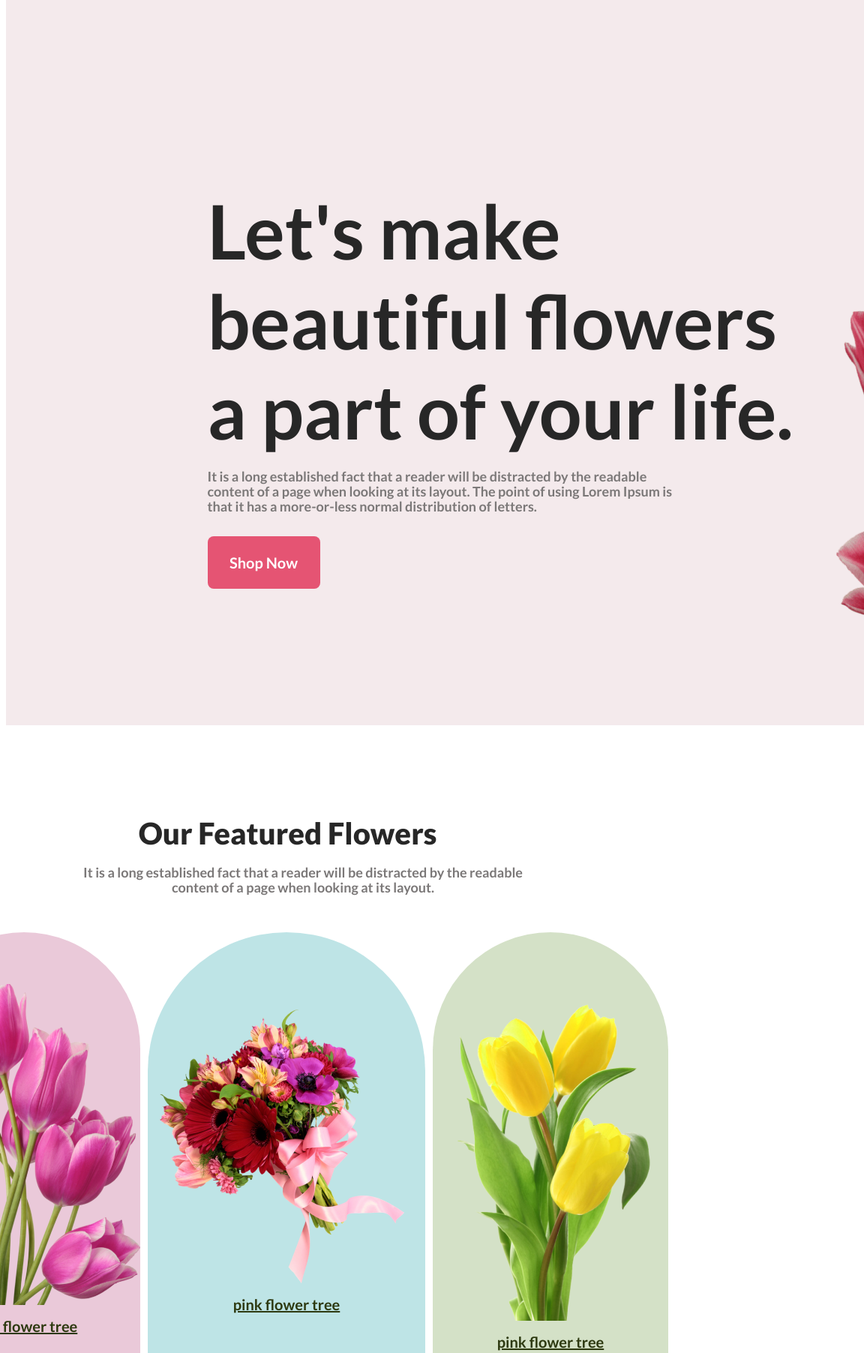
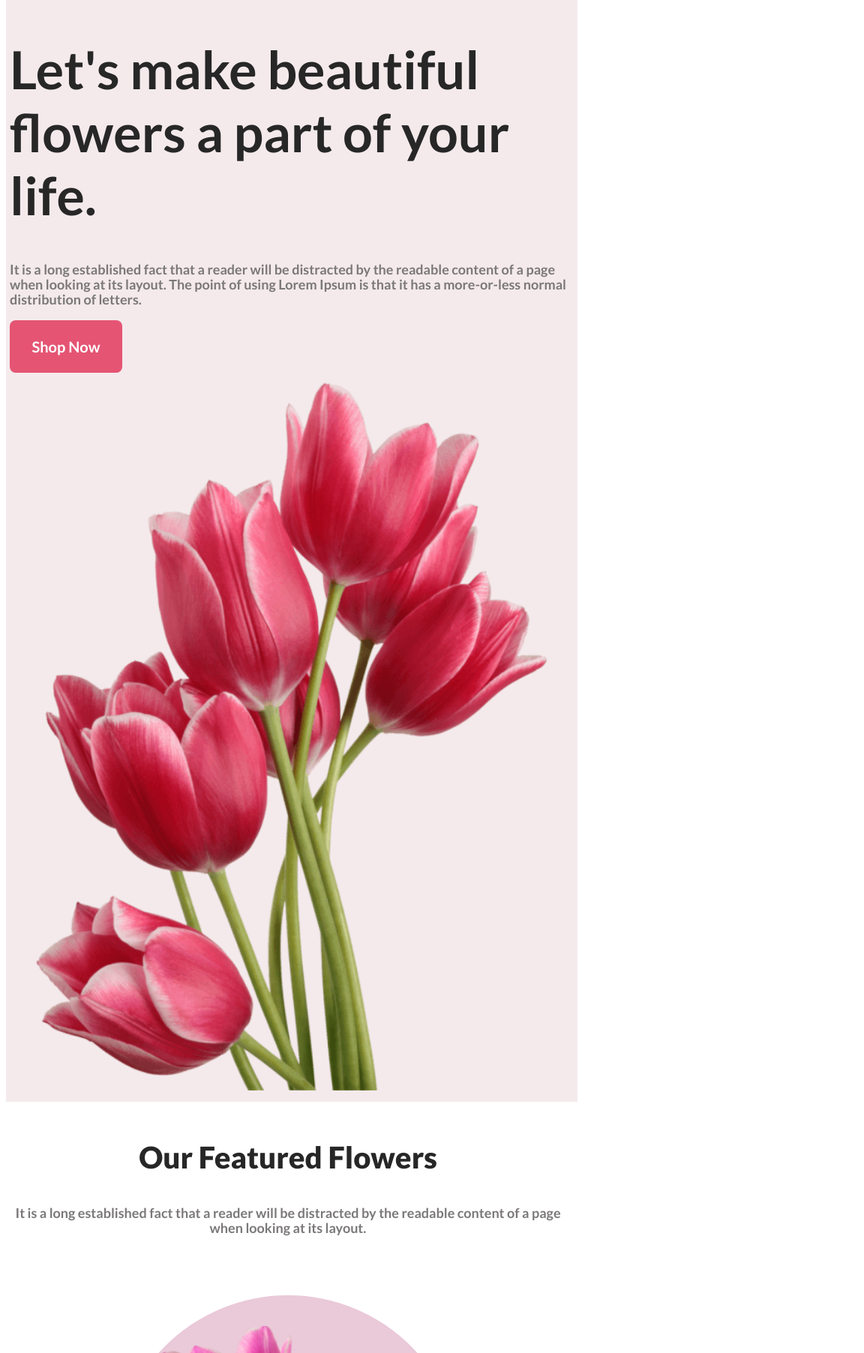
Before and after one commit to sohagroy7223/flower-shop-responsive-web, a plain HTML site: page index.html in a window 768 px wide. Shown: the part 10-1814 px from the top of the page at 75% size, 1152 px wide, since content can reach past the window. Drawn offline with Linux system fonts and the light colour scheme.

Commit message:
addad responsive web for tablet

```diff
--- a/style/style.css
+++ b/style/style.css
@@ -378,3 +378,92 @@ small {
         width: 100%;
     }
 }
+/* responsive web for tablet device */
+@media screen and (min-width: 576px) and (max-width: 992px) {
+    .head-container {
+        width: 100%;
+        height: 100%;
+        flex-direction: column;
+        align-items: center;
+        padding: 5px;
+    }
+    .head-title {
+        width: 100%;
+        height: 100%;
+        font-size: 35px;
+        font-weight: bold;
+    }
+    .head-description {
+        width: 100%;
+        height: 100%;
+        margin-top: 40px;
+    }
+    img {
+        width: 100%;
+        height: 100%;
+    }
+}
+@media screen and (min-width: 576px) and (max-width: 992px) {
+    .container,
+    .section-title,
+    .main-description,
+    footer {
+        width: 100%;
+        height: 100%;
+        margin-top: 40px;
+    }
+    .container {
+        margin-top: 50px;
+    }
+}
+@media screen and (min-width: 576px) and (max-width: 992px) {
+    .tree-container,
+    .container-2,
+    .image-container {
+        flex-direction: column;
+        width: 100%;
+        height: 100%;
+        gap: 20px;
+        margin-top: 80px;
+    }
+
+    img {
+        width: 100%;
+        height: 80%;
+        padding: 10px;
+    }
+}
+@media screen and (min-width: 576px) and (max-width: 992px) {
+    .deal-container {
+        width: 100%;
+        height: 100%;
+        flex-direction: column;
+        font-size: 30px;
+        line-height: 70px;
+    }
+    .description {
+        width: 90%;
+    }
+}
+@media screen and (min-width: 576px) and (max-width: 992px) {
+    #herro,
+    .hero-container {
+        width: 100%;
+        height: 100%;
+        line-height: 20px;
+        margin-top: 60px;
+    }
+    .click {
+        flex-direction: column;
+        margin-top: 50px;
+    }
+    input {
+        width: 100%;
+    }
+}
+@media screen and (min-width: 576px) and (max-width: 992px) {
+    .foot-description {
+        width: 90%;
+        text-align: center;
+    }
+}
```
